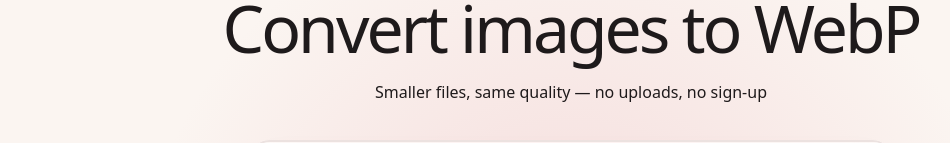
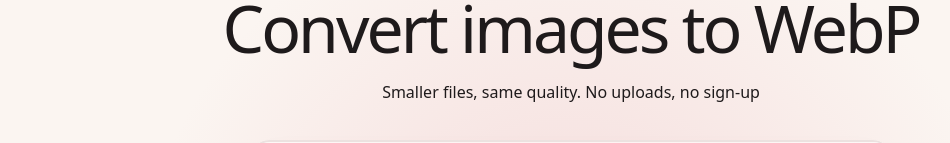
Before and after one commit to Okus94/Freewebp, a React (Vite) app: page / in a window 1280 px wide. Shown: the part 175-318 px from the top of the page, without its empty margins (69-1019 px from the left). Built offline with nearby package versions, Linux system fonts and the light colour scheme.

Commit message:
Subheading: "Smaller files, same quality. No uploads, no sign-up"
Matches the canvas. Also updates the page description, the link-preview text and the preview image.

```diff
--- a/index.html
+++ b/index.html
@@ -7,7 +7,7 @@
     <title>WebP Converter — Convert images to WebP in your browser</title>
     <meta
       name="description"
-      content="Convert JPG, PNG, GIF, AVIF and more to WebP right in your browser. Smaller files, same quality — no uploads, no sign-up."
+      content="Convert JPG, PNG, GIF, AVIF and more to WebP right in your browser. Smaller files, same quality. No uploads, no sign-up."
     />
     <link rel="canonical" href="https://freewebp.org/" />
 
@@ -16,7 +16,7 @@
     <meta property="og:site_name" content="WebP Converter" />
     <meta property="og:url" content="https://freewebp.org/" />
     <meta property="og:title" content="WebP Converter — Convert images to WebP in your browser" />
-    <meta property="og:description" content="Smaller files, same quality — no uploads, no sign-up." />
+    <meta property="og:description" content="Smaller files, same quality. No uploads, no sign-up." />
     <meta property="og:image" content="https://freewebp.org/og.png" />
     <meta property="og:image:width" content="1200" />
     <meta property="og:image:height" content="630" />
--- a/scripts/brand-assets.mjs
+++ b/scripts/brand-assets.mjs
@@ -33,7 +33,7 @@ const shoot = async (html, width, height, path, transparent = false) => {
 await shoot(
   page(
     `<div class="card"><div class="logo">${logo}</div><h1>Convert images to WebP</h1>
-     <p>Smaller files, same quality — no uploads, no sign-up</p><span>freewebp.org</span></div>`,
+     <p>Smaller files, same quality. No uploads, no sign-up</p><span>freewebp.org</span></div>`,
     `.card { width: 1200px; height: 630px; box-sizing: border-box; display: flex; flex-direction: column;
         align-items: center; justify-content: center; font-family: Geist; color: #1e1a1b;
         background: radial-gradient(circle at 50% 45%, #f4d9d9 0%, #fbf5f1 62%); }
--- a/src/App.tsx
+++ b/src/App.tsx
@@ -33,7 +33,7 @@ export default function App() {
                 Convert images to WebP
               </h1>
               <p className="motion-rise mt-[18px] text-base" style={delay(80)}>
-                Smaller files, same quality — no uploads, no sign-up
+                Smaller files, same quality. No uploads, no sign-up
               </p>
               <div className="motion-rise w-full" style={delay(160)}>
                 <DropField onFiles={addFiles} />
```
Also changed, not shown: public/og.png.
